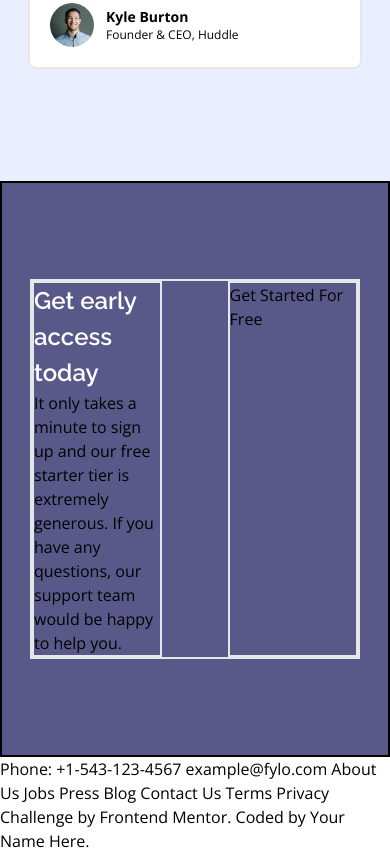
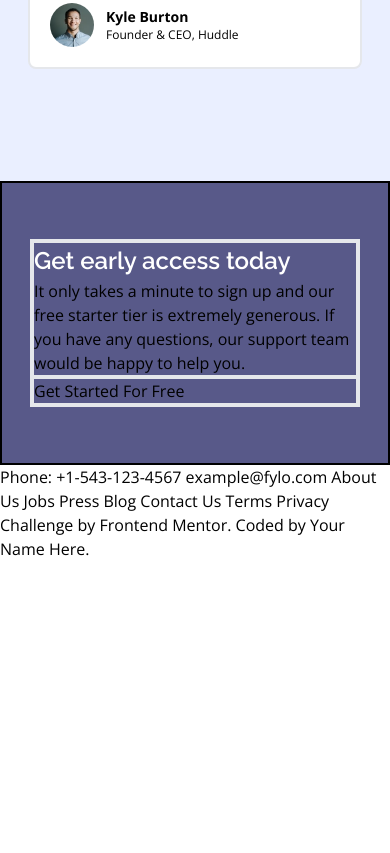
Before and after one commit to ShreeraamGit/fylo-landing-page-with-two-column-layout-master, a plain HTML site: page index.html in a window 390 px wide. Shown: the part 1722-2575 px from the top of the page. After the commit the page ends 2283 px from the top, so only its background shows below. Drawn offline with nearby package versions, Linux system fonts and the light colour scheme.

```diff
--- a/index.html
+++ b/index.html
@@ -93,12 +93,12 @@
             </div>
         </section>
         <section id="subscribe" class="w-full h-auto border-2 border-black bg-desaturated-blue">
-            <div id="subscription-content" class="flex flex-row justify-between my-24 border-2 mx-7 lg:mx-20">
-                <div id="subcription-content-1" class="w-2/5 border-2">
+            <div id="subscription-content" class="flex flex-col items-center justify-between border-2 my-14 lg:my-24 lg:flex-row mx-7 lg:mx-20">
+                <div id="subcription-content-1" class="w-full border-2 lg:w-2/5">
                     <h1 class="text-2xl font-semibold leading-normal text-white font-heading lg:text-3xl lg:leading-relaxed">Get early access today</h1>
                     <p>It only takes a minute to sign up and our free starter tier is extremely generous. If you have any questions, our support team would be happy to help you.</p>
                 </div>
-                <div id="subscription-content-2" class="w-2/5 border-2">
+                <div id="subscription-content-2" class="w-full border-2 lg:w-2/5">
                     <h1>Get Started For Free</h1>
                 </div>
             </div>
```
Also changed, not shown: app.css.
